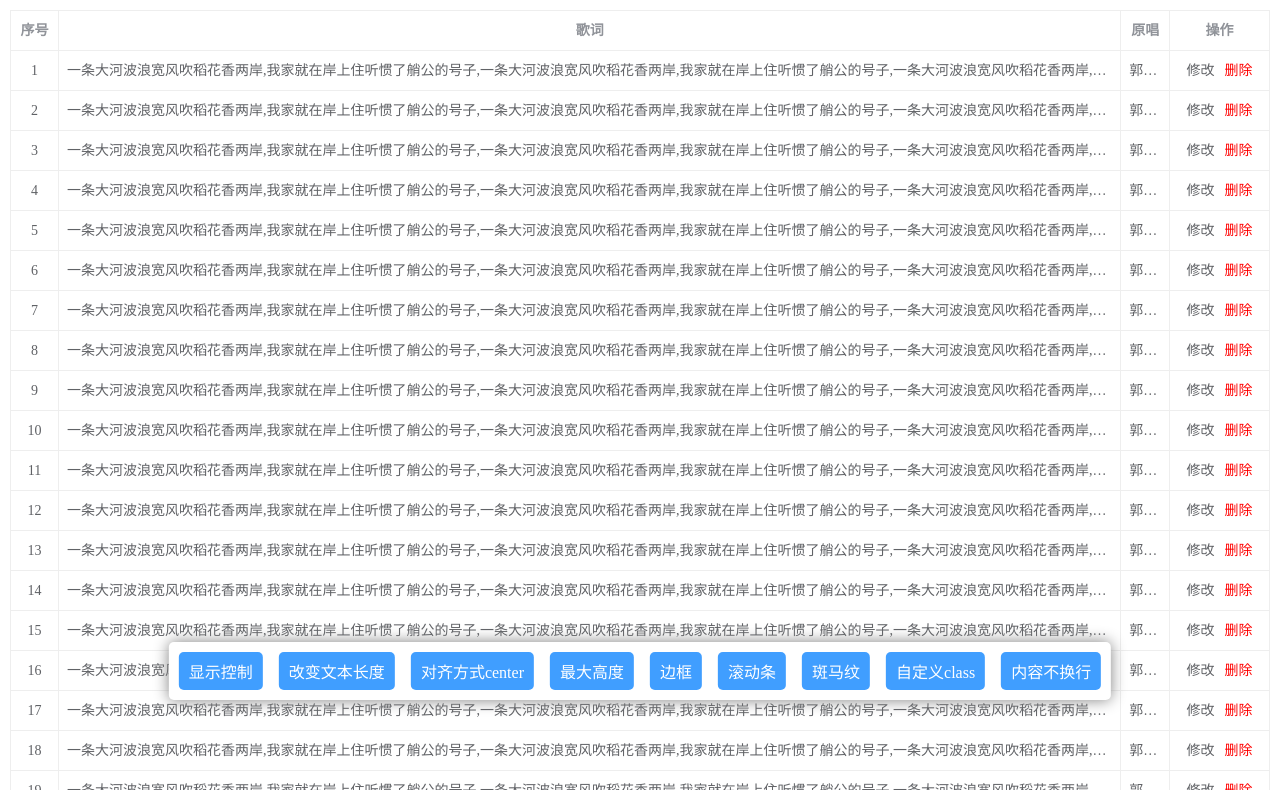
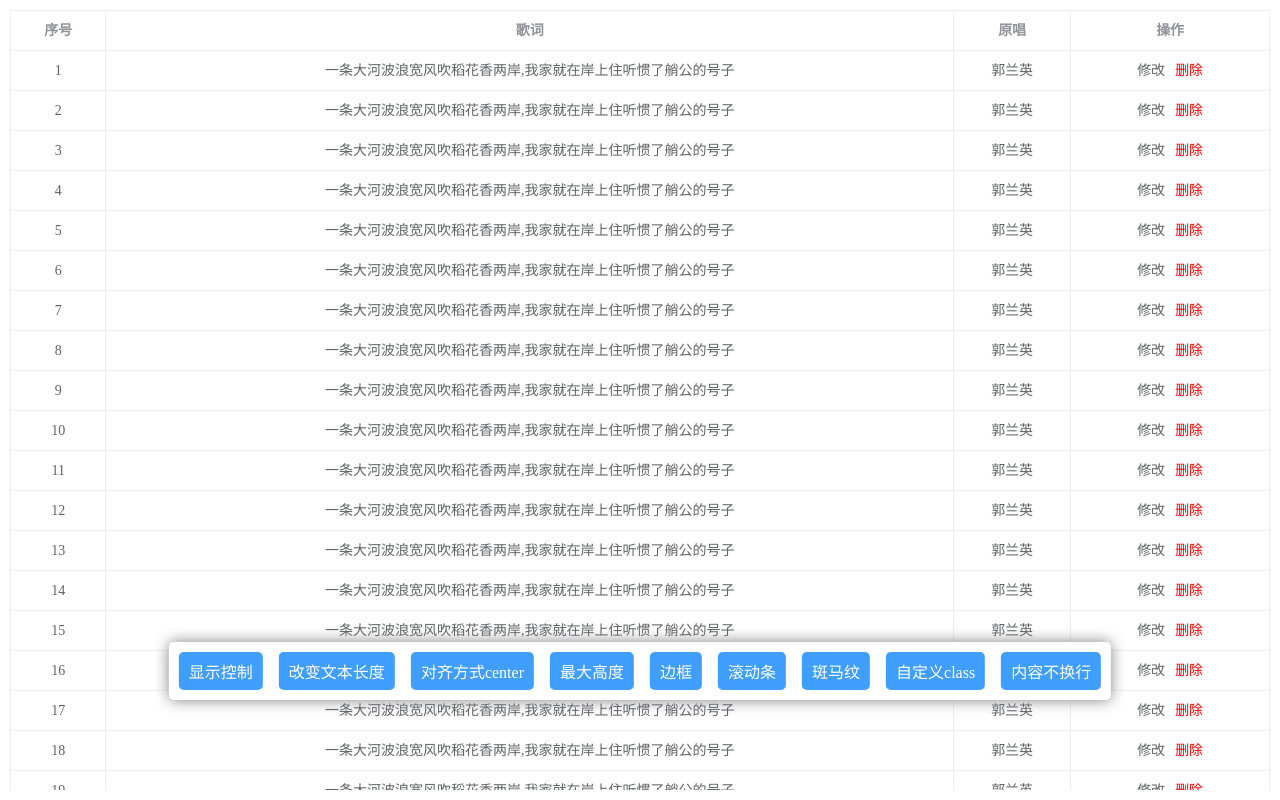
Before and after one commit to MuyianKing/mu-table, a Vue app: page / in a window 1280 px wide. Built offline with nearby package versions, Linux system fonts and the light colour scheme.

Commit message:
build: :package: 增减LICENSE

```diff
--- a/src/App.vue
+++ b/src/App.vue
@@ -4,7 +4,7 @@ import { MuTable, MuTableColumn } from '@/core'
 import { ref } from 'vue'
 
 const data = ref([{
-  gc: '一条大河波浪宽风吹稻花香两岸,我家就在岸上住听惯了艄公的号子,一条大河波浪宽风吹稻花香两岸,我家就在岸上住听惯了艄公的号子,一条大河波浪宽风吹稻花香两岸,我家就在岸上住听惯了艄公的号子一条大河波浪宽风吹稻花香两岸,我家就在岸上住听惯了艄公的号子',
+  gc: '一条大河波浪宽风吹稻花香两岸,我家就在岸上住听惯了艄公的号子',
   yc: '郭兰英',
   index: 1,
 }])
@@ -58,7 +58,7 @@ function setStripe() {
   stripe.value = !stripe.value
 }
 
-const nowrap = ref(true)
+const nowrap = ref(false)
 function setNowrap() {
   data.value[0].gc = '一条大河波浪宽风吹稻花香两岸,我家就在岸上住听惯了艄公的号子;看惯了船上的白帆姑娘好像花儿一样小伙儿心胸多宽广为了开辟新天地唤醒了沉睡的高山让那河流改变了模样；一条大河波浪宽风吹稻花香两岸,我家就在岸上住听惯了艄公的号子;看惯了船上的白帆姑娘好像花儿一样小伙儿心胸多宽广为了开辟新天地唤醒了沉睡的高山让那河流改变了模样'
 
@@ -100,7 +100,7 @@ function setNowrap() {
       自定义class
     </div>
     <div class="button ml-4" @click="setNowrap">
-      内容不换行
+      内容{{ nowrap ? '' : '不' }}换行
     </div>
   </div>
   <div style="padding: 10px;height: calc(100% - 20px);">
```
Also changed, not shown: 1 other file (tests, documents, lock files or other folders).
